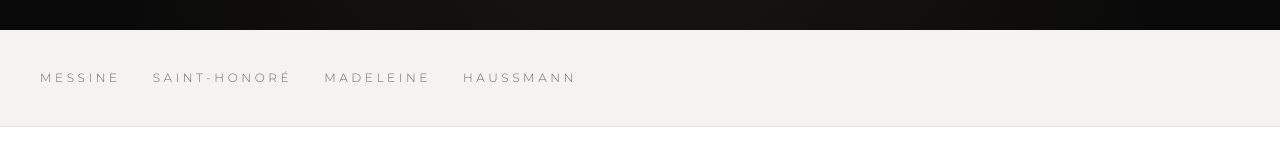
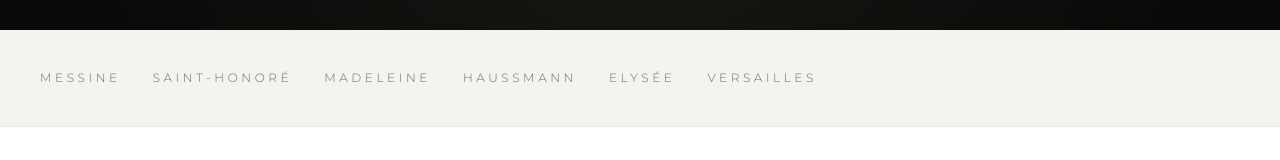
Before and after one commit to teetom3/kwerk-copy, a Next.js app: page /adresses in a window 1280 px wide. Shown: the part 514-674 px from the top of the page. Built offline with nearby package versions, Linux system fonts and the light colour scheme.

Commit message:
Ajouter deux nouvelles adresses : Elysée et Versailles

```diff
--- a/src/app/adresses/page.tsx
+++ b/src/app/adresses/page.tsx
@@ -75,6 +75,40 @@
       'Atmosphère apaisante',
     ],
     accent: 'from-neutral-600 to-neutral-800',
+  },
+  {
+    id: 'elysee',
+    name: 'Elysée',
+    address: 'Avenue de l\'Elysée',
+    city: '75008 Paris',
+    description:
+      'Espace prestigieux offrant une ambiance raffinée et prestigieuse. Situé au cœur d\'une adresse emblématique du 8ème arrondissement, ce lieu allie élégance et fonctionnalité pour un environnement de travail d\'exception.',
+    features: [
+      'Ambiance prestigieuse',
+      'Adresse emblématique',
+      'Design élégant',
+      'Espaces fonctionnels',
+      'Salles de réunion',
+      'Service haut de gamme',
+    ],
+    accent: 'from-amber-700 to-amber-900',
+  },
+  {
+    id: 'versailles',
+    name: 'Versailles',
+    address: 'Avenue de Versailles',
+    city: '75008 Paris',
+    description:
+      'Un espace inspiré de l\'élégance intemporelle du style classique français. Avec ses intérieurs raffinés et ses aménagements prestigieux, cette adresse incarne l\'excellence et le prestige au service de vos ambitions professionnelles.',
+    features: [
+      'Style classique raffiné',
+      'Intérieurs prestigieux',
+      'Aménagements d\'exception',
+      'Atmosphère élégante',
+      'Espaces de prestige',
+      'Excellence française',
+    ],
+    accent: 'from-rose-700 to-rose-900',
   },
 ]
 
```
